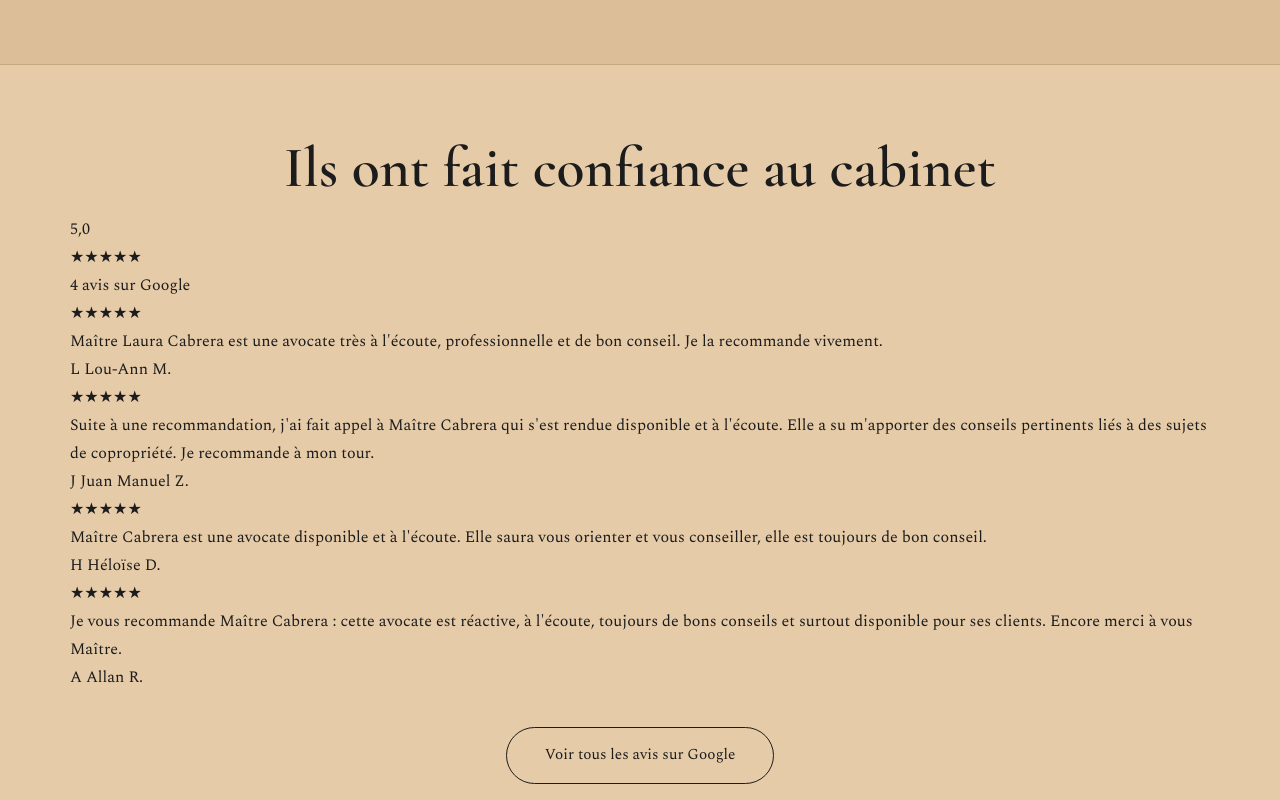
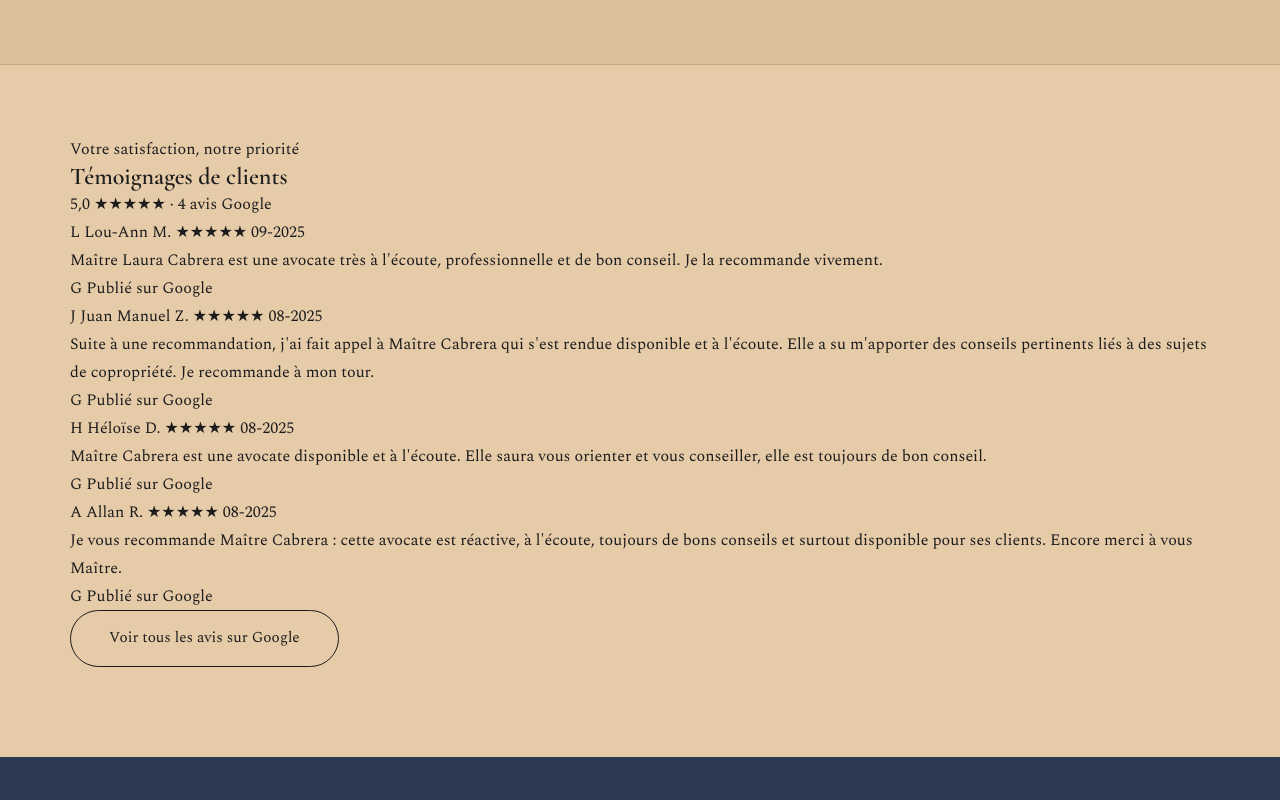
Before and after one commit to Fabtou/projet-laura, a plain HTML site: page index.html in a window 1280 px wide. Shown: the part 1820-2620 px from the top of the page. Drawn offline with nearby package versions, Linux system fonts and the light colour scheme.

Commit message:
Update index.html

```diff
--- a/index.html
+++ b/index.html
@@ -84,42 +84,81 @@
 <section class="reviews">
   <div class="wrap page">
     <div class="reviews-head">
-      <h2 class="page-title center" style="margin-bottom:14px">Ils ont fait confiance au cabinet</h2>
-      <div class="score">5,0</div>
-      <div class="stars">★★★★★</div>
-      <div class="count">4 avis sur Google</div>
+      <div class="eyebrow">Votre satisfaction, notre priorité</div>
+      <h2>Témoignages de clients</h2>
+      <div class="rating">
+        <span class="score">5,0</span>
+        <span class="stars">★★★★★</span>
+        <span>· 4 avis Google</span>
+      </div>
     </div>
     <div class="review-cards">
 
       <article class="review">
-        <div class="stars">★★★★★</div>
+        <div class="review-top">
+          <span class="avatar c1">L</span>
+          <span class="who">
+            <span class="name">Lou-Ann M.</span>
+            <span class="meta">
+              <span class="stars">★★★★★</span>
+              <span class="date">09-2025</span>
+            </span>
+          </span>
+        </div>
         <p>Maître Laura Cabrera est une avocate très à l'écoute, professionnelle et de bon conseil. Je la recommande vivement.</p>
-        <div class="author"><span class="avatar">L</span> Lou-Ann M.</div>
+        <div class="gicon"><span class="badge">G</span> Publié sur Google</div>
       </article>
 
       <article class="review">
-        <div class="stars">★★★★★</div>
+        <div class="review-top">
+          <span class="avatar c2">J</span>
+          <span class="who">
+            <span class="name">Juan Manuel Z.</span>
+            <span class="meta">
+              <span class="stars">★★★★★</span>
+              <span class="date">08-2025</span>
+            </span>
+          </span>
+        </div>
         <p>Suite à une recommandation, j'ai fait appel à Maître Cabrera qui s'est rendue disponible et à l'écoute. Elle a su m'apporter des conseils pertinents liés à des sujets de copropriété. Je recommande à mon tour.</p>
-        <div class="author"><span class="avatar">J</span> Juan Manuel Z.</div>
+        <div class="gicon"><span class="badge">G</span> Publié sur Google</div>
       </article>
 
       <article class="review">
-        <div class="stars">★★★★★</div>
+        <div class="review-top">
+          <span class="avatar c3">H</span>
+          <span class="who">
+            <span class="name">Héloïse D.</span>
+            <span class="meta">
+              <span class="stars">★★★★★</span>
+              <span class="date">08-2025</span>
+            </span>
+          </span>
+        </div>
         <p>Maître Cabrera est une avocate disponible et à l'écoute. Elle saura vous orienter et vous conseiller, elle est toujours de bon conseil.</p>
-        <div class="author"><span class="avatar">H</span> Héloïse D.</div>
+        <div class="gicon"><span class="badge">G</span> Publié sur Google</div>
       </article>
 
       <article class="review">
-        <div class="stars">★★★★★</div>
+        <div class="review-top">
+          <span class="avatar c4">A</span>
+          <span class="who">
+            <span class="name">Allan R.</span>
+            <span class="meta">
+              <span class="stars">★★★★★</span>
+              <span class="date">08-2025</span>
+            </span>
+          </span>
+        </div>
         <p>Je vous recommande Maître Cabrera : cette avocate est réactive, à l'écoute, toujours de bons conseils et surtout disponible pour ses clients. Encore merci à vous Maître.</p>
-        <div class="author"><span class="avatar">A</span> Allan R.</div>
+        <div class="gicon"><span class="badge">G</span> Publié sur Google</div>
       </article>
 
     </div>
-    <p style="text-align:center;margin-top:36px">
+    <div class="reviews-cta">
       <!-- Lien vers la fiche Google du cabinet — à remplacer par l'URL courte de la fiche -->
       <a class="btn" href="https://www.google.com/search?q=Ma%C3%AEtre+Laura+Cabrera+Avocate+Avis" target="_blank" rel="noopener">Voir tous les avis sur Google</a>
-    </p>
+    </div>
   </div>
 </section>
 
```
